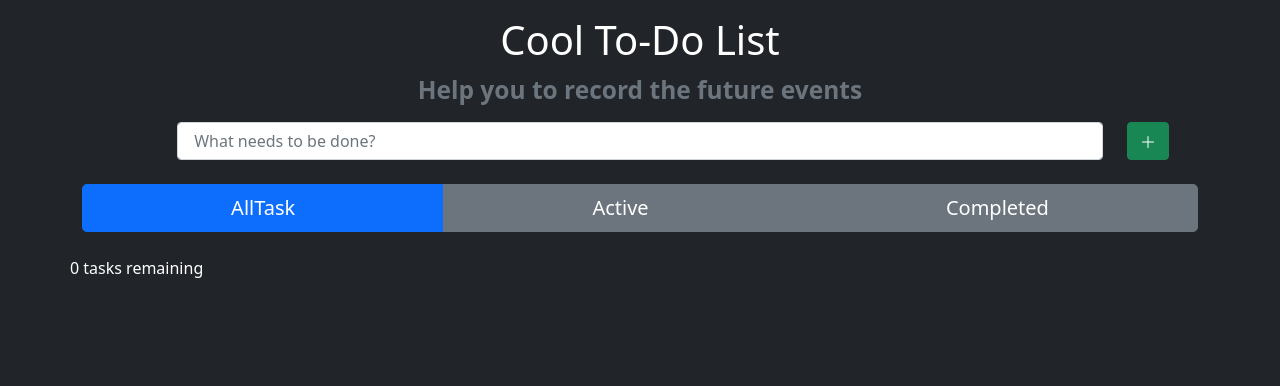
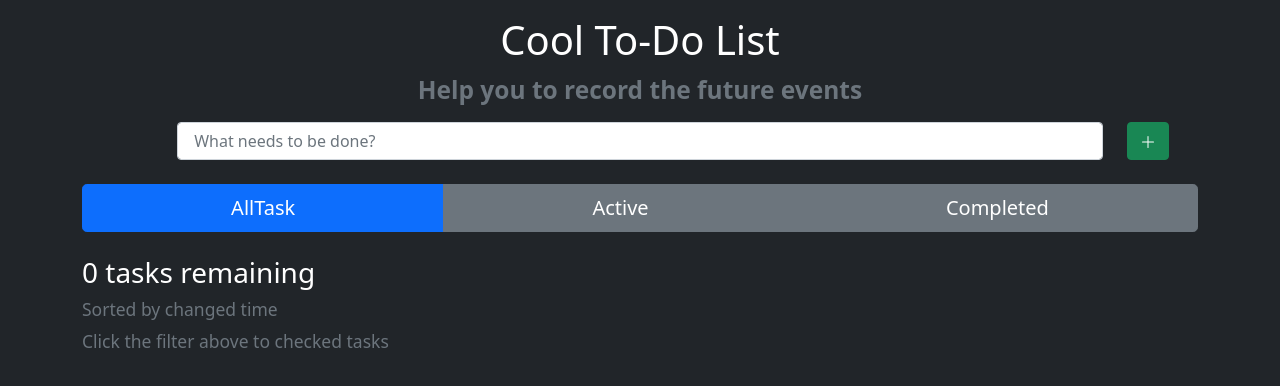
Before and after one commit to huanyinyueye/ToDo-List, a React (Create React App) app: page / in a window 1280 px wide. Shown: the top 386 px of the page. Built offline with nearby package versions, Linux system fonts and the light colour scheme.

Commit message:
Better way to sort tasks.

```diff
--- a/src/App.js
+++ b/src/App.js
@@ -44,10 +44,7 @@ function App(props) {
     const updatedTasks = tasks.map((task) => {
       if (id === task.id) {          // if this task has the same ID as the edited task
         localStorage.setItem(id, JSON.stringify({
-          name: JSON.parse(ls).name, completed: !task.completed,
-          year: JSON.parse(ls).year, month: JSON.parse(ls).month, date: JSON.parse(ls).date,
-          hour: JSON.parse(ls).hour, minute: JSON.parse(ls).minute, second: JSON.parse(ls).second
-        }));        //Edit item in localstorage
+          name: JSON.parse(ls).name, completed: !task.completed,today:JSON.parse(ls).today}));        //Edit item in localstorage
         return { ...task, completed: !task.completed };         // use object spread to make a new object whose `completed` prop has been inverted
       }
       return task;
@@ -69,14 +66,9 @@ function App(props) {
       if (!keys[j].includes("todo")) return;
 
       values.push({
-        id: keys[j], name: JSON.parse(ls).name, completed: JSON.parse(ls).completed,
-        year: JSON.parse(ls).year, month: JSON.parse(ls).month, date: JSON.parse(ls).date,
-        hour: JSON.parse(ls).hour, minute: JSON.parse(ls).minute, second: JSON.parse(ls).second
-      });
+        id: keys[j], name: JSON.parse(ls).name, completed: JSON.parse(ls).completed,today:JSON.parse(ls).today });
       j++;
     }
-
-
     return (values);
   }
 
@@ -91,20 +83,16 @@ function App(props) {
   }
 
   function editTask(id, newName) {
+    var today = Date.now();
     if (newName) {
-
       const editedTaskList = tasks.map((task) => {
         if (id === task.id) {         // if this task has the same ID as the edited task
-          return { ...task, name: newName };
+          return { ...task, name: newName,completed: false,today:today};
         }
         return task;
       });
       var ls = localStorage.getItem(id);
-      localStorage.setItem(id, JSON.stringify({
-        name: newName, completed: JSON.parse(ls).completed,
-        year: JSON.parse(ls).year, month: JSON.parse(ls).month, date: JSON.parse(ls).date,
-        hour: JSON.parse(ls).hour, minute: JSON.parse(ls).minute, second: JSON.parse(ls).second
-      }));
+      localStorage.setItem(id, JSON.stringify({ name: newName, completed: JSON.parse(ls).completed,today: today}));
       setTasks(editedTaskList);
     }
     else {
@@ -114,12 +102,7 @@ function App(props) {
 
   const taskList = tasks
     .filter(FILTER_MAP[filter])
-    .sort((a, b) => { return a.year < b.year ? 1 : -1 })
-    .sort((a, b) => { return a.month < b.month ? 1 : -1 })
-    .sort((a, b) => { return a.date < b.date ? 1 : -1 })
-    .sort((a, b) => { return a.hour < b.hour ? 1 : -1 })
-    .sort((a, b) => { return a.minute < b.minute ? 1 : -1 })
-    .sort((a, b) => { return a.second < b.second ? 1 : -1 })
+    .sort((a, b) => { return a.today < b.today ? 1 : -1 })
     .sort((a, b) => { return a.completed > b.completed ? 1 : -1 })
     .map((task) => (
       <Todo
@@ -133,28 +116,14 @@ function App(props) {
       />
     ));
 
+  function addTask(name) {
+    var today = Date.now();
+    if (name) {
+      const newTask = { id: "todo-" + nanoid(), name: name, completed: false,today:today };
+      localStorage.setItem(newTask.id, JSON.stringify({
+        name: name, completed: false,today:today}))
+      setTasks([...tasks, newTask]);
 
-  const [count, setCount] = useState(0);
-  const handleIncrement = () => {
-    setCount(prevCount => prevCount + 1);
-  };
-
-  function addTask(name) {
-    var today = new Date(),
-      time = today.getFullYear() + ':' + today.getMonth() + ':' + today.getDate() + ':' + today.getHours() + ':' + today.getMinutes() + ':' + today.getSeconds();
-    if (name) {
-      const newTask = {
-        id: "todo-" + nanoid(), name: name, completed: false,
-        year: today.getFullYear(), month: today.getUTCMonth(), date: today.getDate(),
-        hour: today.getHours(), minute: today.getMinutes(), second: today.getSeconds()
-      };
-      localStorage.setItem(newTask.id, JSON.stringify({
-        name: name, completed: false,
-        year: today.getFullYear(), month: today.getUTCMonth(), date: today.getDate(),
-        hour: today.getHours(), minute: today.getMinutes(), second: today.getSeconds()
-      }))
-      setTasks([...tasks, newTask]);
-      handleIncrement();
     }
     else {
       alert("Please input something");              // Alert when no data has been entered
@@ -173,7 +142,7 @@ function App(props) {
   }, [tasks.length, prevTaskLength]);
 
   return (
-    <div class="p-3 mb-2 bg-dark text-white">
+    <div class="p-3 mb-2 bg-dark text-white vh-100">
       <Container>
         <Row>
           <Col>
@@ -198,7 +167,9 @@ function App(props) {
         <br>
         </br>
         <Row id="list-heading" tabIndex="-1" ref={listHeadingRef}>
-          {headingText}
+          <h3>{headingText}</h3>
+          <h5><small class="text-muted">Sorted by changed time</small></h5>
+          <h5><small class="text-muted">Click the filter above to checked tasks</small></h5>
         </Row>
 
         <Row>
```
